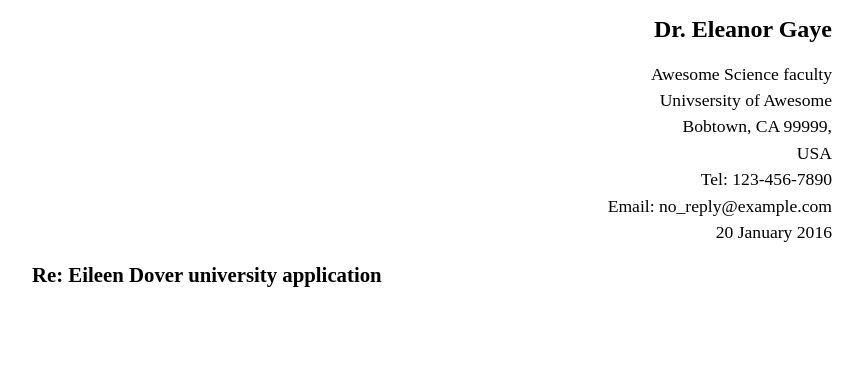
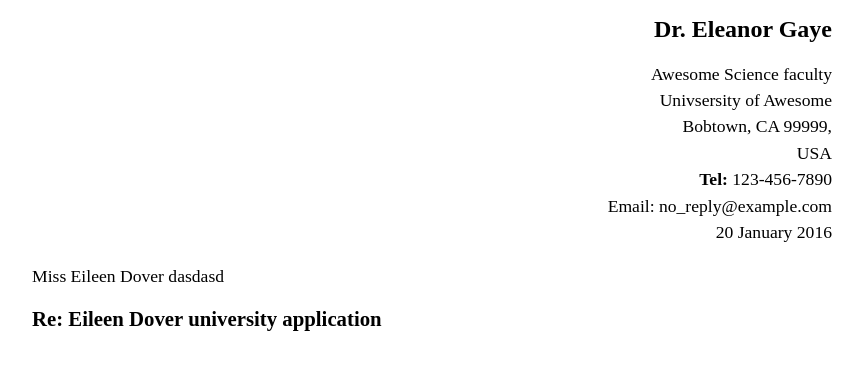
Before and after one commit to AarikGuy/M3.2, a plain HTML site: page index.html in a window 1280 px wide. Shown: the whole page, without its empty margins (208-1071 px from the left). Drawn offline with Linux system fonts and the light colour scheme; a script that the page names is missing.

Commit message:
Figured out how to make things bold by accident. meant to use br but forgot the r :p

```diff
--- a/index.html
+++ b/index.html
@@ -16,14 +16,19 @@
       Univsersity of Awesome<br>
       Bobtown, CA 99999,<br>
       USA<br>
-      Tel: 123-456-7890<br>
+      <b>Tel:</b> 123-456-7890<br>
       Email: no_reply@example.com<br>
       20 January 2016
     </p>
 </body>
 
 <body2 align ="left">
-  <h2>Re: Eileen Dover university application</h2>
+  <p>
+    Miss Eileen Dover<vr>
+      dasdasd
+    </vr>
+  </p>
+  </vr><h2>Re: Eileen Dover university application</h2>
   <script type="module" src="js/main.js"></script>
 </body2>
 
```
